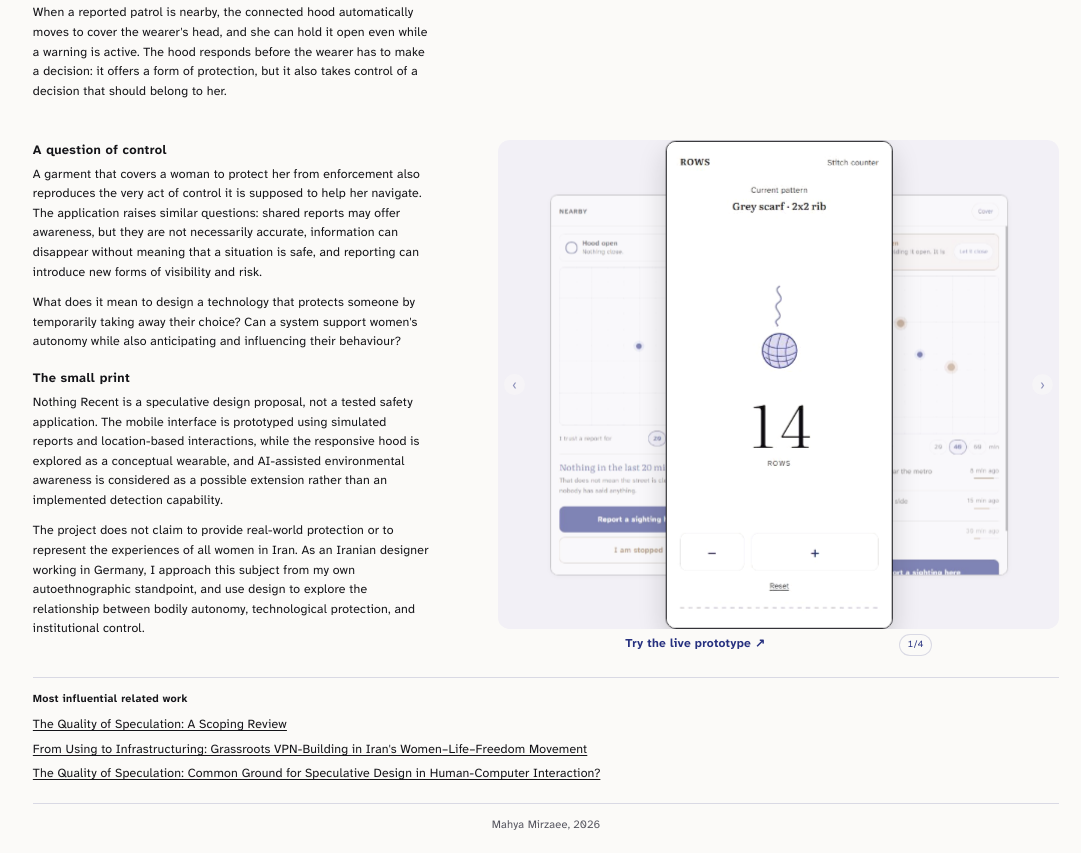
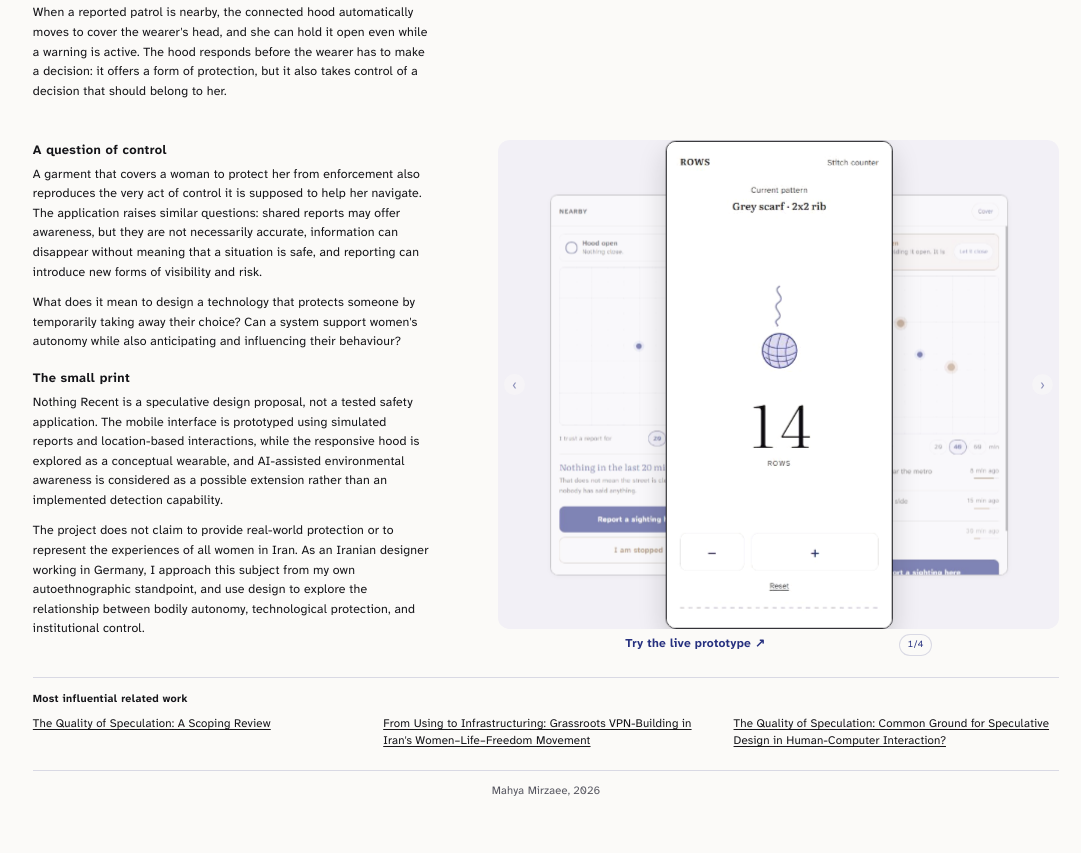
Before and after one commit to mahyamirzaee/nothing-recent, a plain HTML site: page index.html in a window 1280 px wide. Shown: the part 621-1474 px from the top of the page, without its empty margins (94-1175 px from the left). After the commit the page ends 1441 px from the top, so only its background shows below. Drawn offline with Linux system fonts and the light colour scheme.

Commit message:
The three papers side by side in one row
Co-Authored-By: Claude Opus 5 <noreply@anthropic.com>

```diff
--- a/index.html
+++ b/index.html
@@ -6,7 +6,7 @@
   <title>Nothing Recent · Mahya Mirzaee</title>
   <meta name="description" content="Nothing Recent: an app and a responsive hood exploring how technology might help women navigate public spaces under compulsory hijab enforcement in Iran.">
   <meta name="theme-color" content="#fbfaf8">
-  <link rel="stylesheet" href="project.css?v=23">
+  <link rel="stylesheet" href="project.css?v=25">
 <style id="site-bar">
   /* same top bar as the portfolio (mahyamirzaee.github.io) */
   .site-bar { display: flex; flex-wrap: wrap; align-items: baseline; gap: 12px 24px; padding: 4px 0 26px; font-family: "Atkinson Hyperlegible Next", system-ui, sans-serif; }
--- a/project.css
+++ b/project.css
@@ -573,3 +573,12 @@ figcaption.under .count { flex: none; }
 .related-plain ol { display: block; }
 .related-plain li { font-size: 15px; margin-bottom: 8px; }
 .related-plain li::before { content: none; }
+
+/* the three papers stand side by side, one row */
+.related-plain ol.refs {
+  display: grid;
+  grid-template-columns: repeat(3, minmax(0, 1fr));
+  gap: 30px;
+}
+.related-plain li { margin-bottom: 0; font-size: 14px; line-height: 1.45; }
+@media (max-width: 760px) { .related-plain ol.refs { grid-template-columns: 1fr; gap: 12px; } }
```
Also changed, not shown: project.html (+1 -1 lines).
